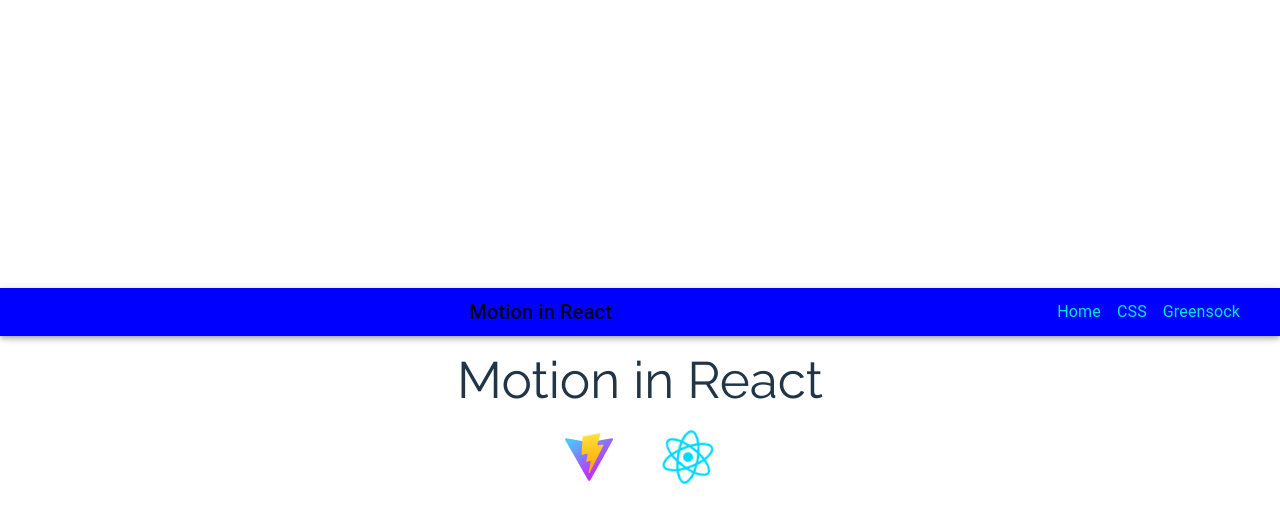
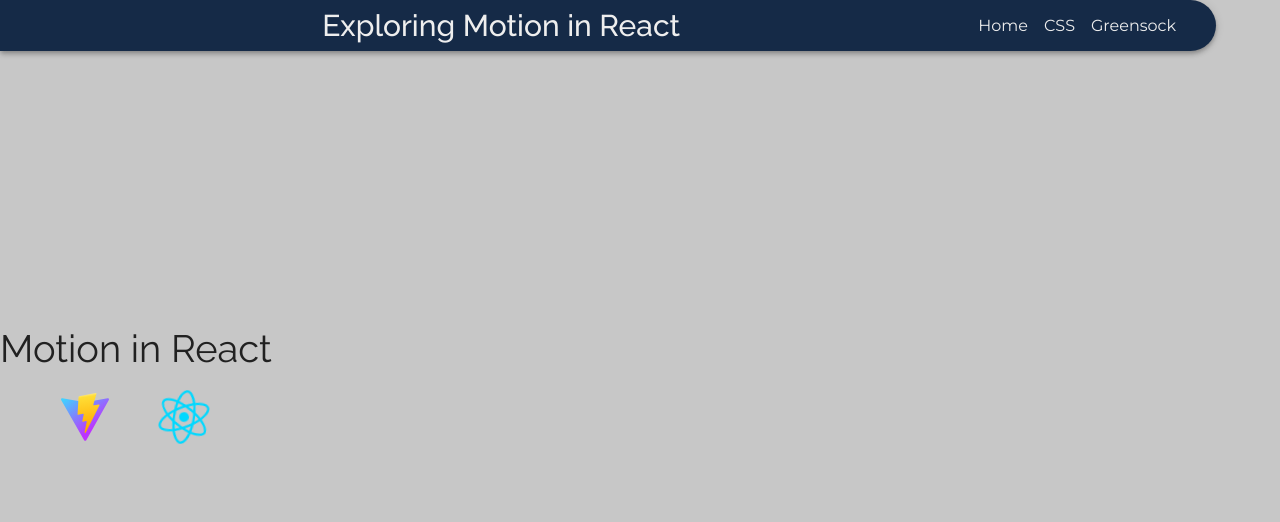
Before and after one commit to waynestedman/react-motion, a React (Vite) app: page / in a window 1280 px wide. Shown: the top 522 px of the page. Built offline with nearby package versions, Linux system fonts and the light colour scheme.

Commit message:
theme & styles

```diff
--- a/src/App.css
+++ b/src/App.css
@@ -25,9 +25,9 @@
   }
 }
 
-.card {
+/* .card {
   padding: 2em;
-}
+} */
 
 .read-the-docs {
   color: #888;
--- a/src/AppHeader.jsx
+++ b/src/AppHeader.jsx
@@ -3,21 +3,12 @@ import { AppBar, Box, Link, Typography } from '@mui/material';
 
 function AppHeader() {
   return (
-    <div>
-      <AppBar className='navBar' sx={{
-        position: 'sticky',
-        marginBottom:' 1rem',
-        flexFlow: 'row nowrap',
-        justifyContent: 'space-between',
-        alignItems: 'center',
-        padding: '0.5rem 2rem',
-        backgroundColor: 'blue',
-        width: '100vw'
-      }}>
-        <Typography variant="h6" component="div" sx={{ flexGrow: 1 }}>
-            Motion in React
+    <div className='appHeader'>
+      <AppBar className='navBar'>
+        <Typography variant="h3" component="div" sx={{ flexGrow: 1 }}>
+            Exploring Motion in React
         </Typography>
-        <Box sx={{ typography: 'body1' }}>
+        <Box sx={{ typography: 'var(--p)' }}>
           <Link underline='none' className='navitem' href='/'>Home</Link>
           <Link underline='none' className='navitem' href='/css'>CSS</Link>
           <Link underline='none' className='navitem' href='/gsap'>Greensock</Link>
--- a/src/main.jsx
+++ b/src/main.jsx
@@ -3,7 +3,7 @@ import { createRoot } from 'react-dom/client';
 import { BrowserRouter } from 'react-router-dom';
 
 import App from './App'
-import './index.scss'
+import './styles/index.scss'
 
 const container = document.getElementById('approot');
 const root = createRoot(container);
--- /dev/null
+++ b/src/styles/_appheader.scss
@@ -0,0 +1,4 @@
+header .navBar {
+  // position: 'sticky',
+  color: lightcoral;
+}
--- a/src/index.scss
+++ b/src/styles/global.scss
@@ -1,14 +1,11 @@
-@import './theme/tokens.css';
-@import './_reset.scss';
-
 :root {
   font-family: var(--montserrat), sans-serif;
   font-size: var(--body);
   line-height: 24px;
   font-weight: var(--regular);
 
-  color: rgba(255, 255, 255, 0.87);
-  background-color: #242424;
+  color: var(--gray03);
+  background-color: var(--gray01);
 
   font-synthesis: none;
   text-rendering: optimizeLegibility;
@@ -19,7 +16,7 @@
 
 a {
   font-weight: 500;
-  color: #646cff;
+  color: var(--indigo01);
   text-decoration: inherit;
 
   :hover {
@@ -45,7 +42,7 @@ h6 {
 }
 
 h1 {
-  font-size: 3.2em;
+  font-size: var(--h1);
   line-height: 1.1;
 }
 
@@ -56,12 +53,12 @@ button {
   font-size: 1em;
   font-weight: 500;
   font-family: inherit;
-  background-color: #1a1a1a;
+  background-color: var(--indigo01);
   cursor: pointer;
   transition: border-color 0.25s;
 
   :hover {
-  border-color: #646cff;
+    border-color: var(--indigo02);
   }
 
   :focus,
@@ -72,21 +69,25 @@ button {
 
 .navitem {
   padding: 0.5rem;
-  color: #404040;
+  color: var(--gray02) !important;
+
+  :hover {
+    color: var(--teal02) !important;
+  }
 }
 
-@media (prefers-color-scheme: light) {
-  :root {
-    color: #213547;
-    background-color: #ffffff;
-  }
-  a:hover {
-    color: #747bff;
-  }
-  button {
-    background-color: #f9f9f9;
-  }
-}
+// @media (prefers-color-scheme: light) {
+//   :root {
+//     color: #213547;
+//     background-color: #ffffff;
+//   }
+//   a:hover {
+//     color: #747bff;
+//   }
+//   button {
+//     background-color: #f9f9f9;
+//   }
+// }
 
 .logo {
   display: inline-block;
--- /dev/null
+++ b/src/styles/index.scss
@@ -0,0 +1,4 @@
+@use '../theme/tokens.css';
+@use  './_reset.scss';
+@use './global.scss';
+// @use './appheader.scss';
--- a/src/theme/theme.js
+++ b/src/theme/theme.js
@@ -6,7 +6,7 @@ const theme = createTheme({
     primary: {
       light: tokens.teal02,
       main: tokens.teal01,
-      dark: tokens.dark
+      dark: tokens.teal03,
     },
     secondary: {
       light: tokens.indigo02,
@@ -15,7 +15,49 @@ const theme = createTheme({
     error: {
       main: tokens.error
     }
-  },
+  }, // palette
+  typography: {
+    fontFamily: 'var(--montserrat)',
+    fontSize: 'var(--p)',
+    color: tokens.success,
+    h1: {
+      fontFamily: 'var(--raleway)',
+      fontSize: 'var(--h1)',
+      fontWeight: 'var(--bold)',
+    },
+    h2: {
+      fontFamily: 'var(--raleway)',
+      fontSize: 'var(--h2)',
+      fontWeight: 'var(--semibold)',
+    },
+    h3: {
+      fontFamily: 'var(--raleway)',
+      fontSize: 'var(--h3)',
+      fontWeight: 'var(--medium)',
+    },
+    a: {
+      color: tokens.warning,
+    }
+  }, // typography
+  components: {
+    MuiAppBar: {
+      styleOverrides: {
+        root: {
+          left: 0,
+          right: 'unset',
+          marginBottom: '1rem',
+          flexFlow: 'row nowrap',
+          justifyContent: 'space-between',
+          alignItems: 'center',
+          padding: '0.5rem 2rem',
+          color: 'var(--gray02)',
+          backgroundColor: 'var(--indigo01)',
+          width: '95vw',
+          borderRadius: '0 var(--radius02) var(--radius02) 0',
+        }
+      }
+    }
+  }, // components
 });
 
 export default theme;
```
Also changed, not shown: src/SampleCard.jsx (added, +42 -0 lines), src/styles/_reset.scss (renamed from src/_reset.scss).
